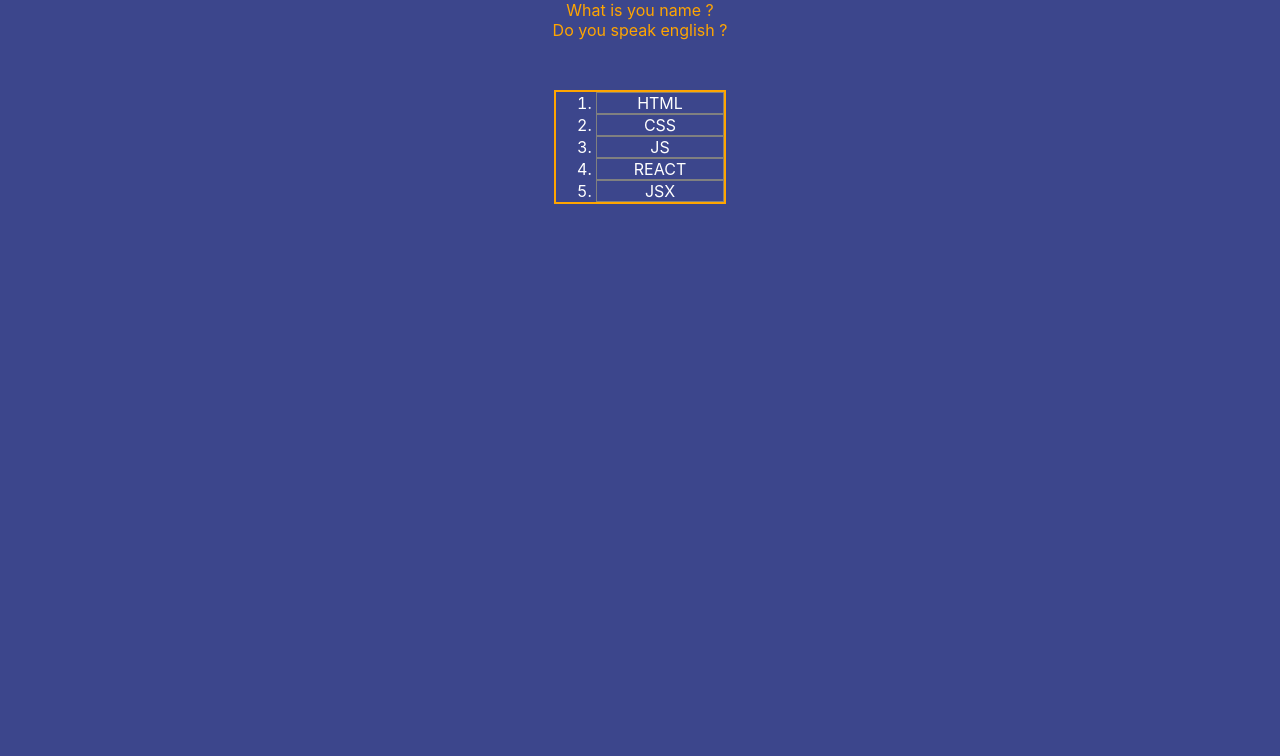
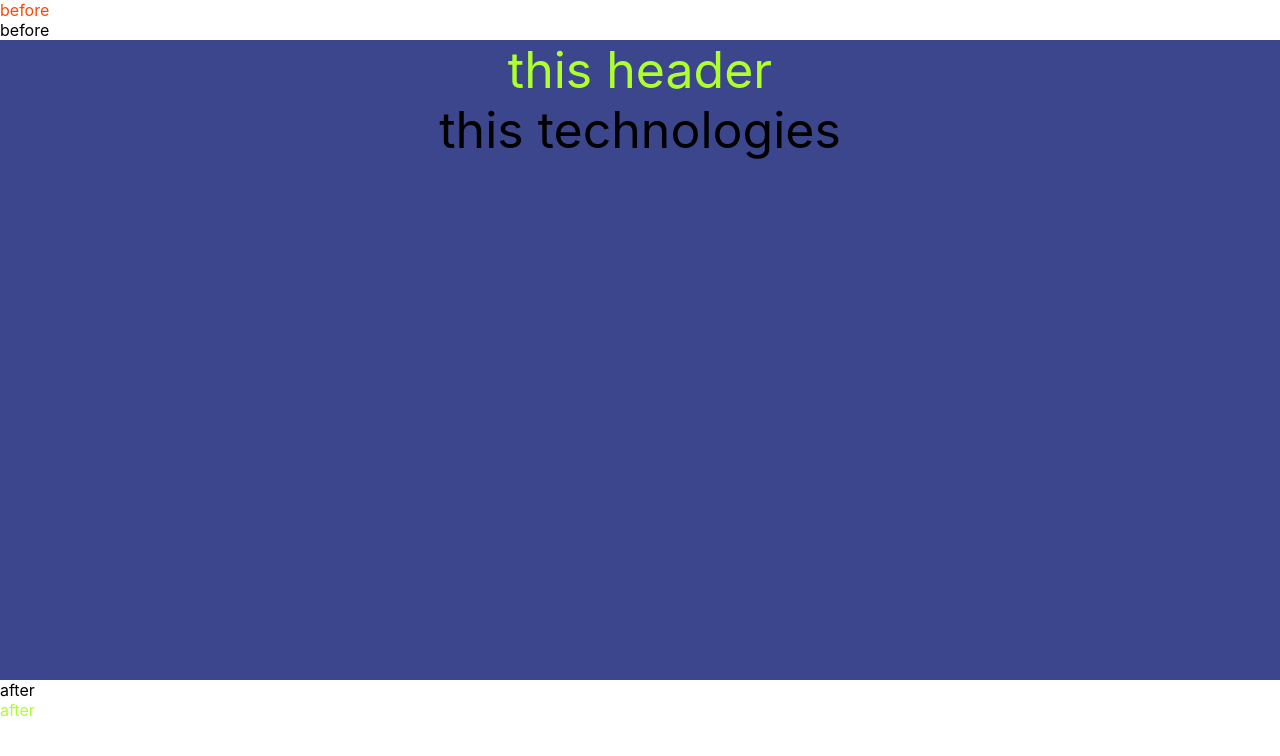
Before and after one commit to YurtaevAndreyA/my-way-samurai-react-js, a React (Create React App) app: page / in a window 1280 px wide. Shown: the top 756 px of the page. Built offline with nearby package versions, Linux system fonts and the light colour scheme.

Commit message:
lessons 7: what is a component
* In the file index.html added text before and after div id='root'
* In the file App.js created two components and inserted them into the App
* In the file App.css changed styles

```diff
--- a/public/index.html
+++ b/public/index.html
@@ -28,7 +28,11 @@
   </head>
   <body>
     <noscript>You need to enable JavaScript to run this app.</noscript>
+    <div id="before">before</div>
+    before
     <div id="root"></div>
+    after
+    <div id="after">after</div>
     <!--
       This HTML file is a template.
       If you open it directly in the browser, you will see an empty page.
--- a/src/App.css
+++ b/src/App.css
@@ -1,18 +1,24 @@
 .App {
-  height: 100vh;
+  height: 80vh;
   text-align: center;
   background-color: rgb(60, 70, 140);
   color: orange;
 }
 
-.App ol {
-
-  width: 10vw;
-  margin: 50px auto;
-  border: solid 2px orange;
+#before {
+  color: orangered;
 }
 
-.App ol li {
-  border: solid 1px gray;
-  color: white;
+#after {
+  color: greenyellow;
 }
+
+.header {
+  color: greenyellow;
+  font-size: 50px;
+}
+
+.technologies {
+  color: black;
+  font-size: 50px;
+}
--- a/src/App.js
+++ b/src/App.js
@@ -4,21 +4,26 @@ import './App.css';
 let App = () => {
 		return (
 				<div className="App">
-						<div>
-								What is you name ?
-						</div>
-						<div>
-								Do you speak english ?
-						</div>
-						<ol>
-								<li>HTML</li>
-								<li>CSS</li>
-								<li>JS</li>
-								<li>REACT</li>
-								<li>JSX</li>
-						</ol>
+						<Header/>
+						<Technologies/>
 				</div>
 		);
 }
 
+let Header = () => {
+		return (
+				<div className="header">
+						this header
+				</div>
+		)
+}
+
+let Technologies = () => {
+		return (
+				<div className="technologies">
+						this technologies
+				</div>
+		)
+}
+
 export default App;
```
Also changed, not shown: courseSummary/courseSummary.txt.
